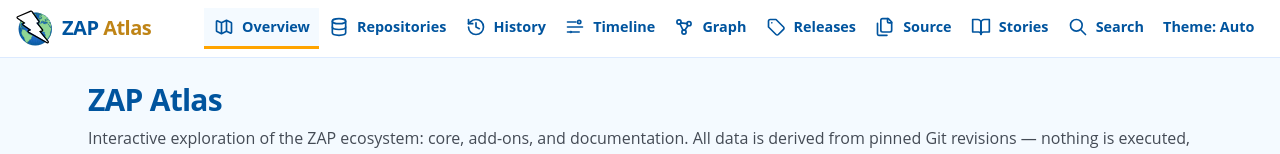
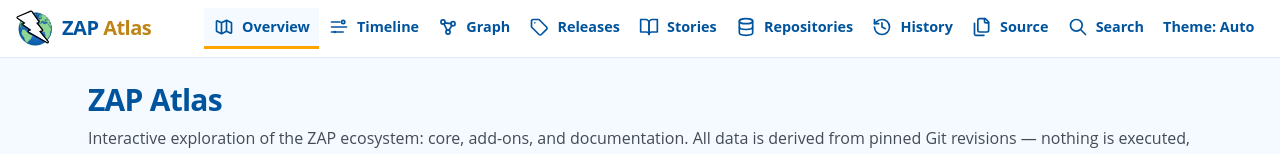
Before and after one commit to kingthorin/zap-atlas, a React (Vite) app in the folder frontend/: page / in a window 1280 px wide. Shown: the top 154 px of the page. Built offline with nearby package versions, Linux system fonts and the light colour scheme; no server answers.

Commit message:
Reorder the header navigation
Overview, Timeline, Graph, Releases, Stories, Repositories, History, Source, Search.

Signed-off-by: kingthorin <kingthorin@users.noreply.github.com>

```diff
--- a/frontend/src/components/layout.tsx
+++ b/frontend/src/components/layout.tsx
@@ -37,13 +37,13 @@ const SearchIcon = () => (
 
 export const NAV = [
   { to: "/", label: "Overview", icon: MapIcon },
-  { to: "/repositories", label: "Repositories", icon: CylinderIcon },
-  { to: "/history", label: "History", icon: HistoryIcon },
   { to: "/timeline", label: "Timeline", icon: TimelineIcon },
   { to: "/graph", label: "Graph", icon: GraphIcon },
   { to: "/releases", label: "Releases", icon: TagIcon },
+  { to: "/stories", label: "Stories", icon: BookIcon },
+  { to: "/repositories", label: "Repositories", icon: CylinderIcon },
+  { to: "/history", label: "History", icon: HistoryIcon },
   { to: "/source", label: "Source", icon: FilesIcon },
-  { to: "/stories", label: "Stories", icon: BookIcon },
   { to: "/search", label: "Search", icon: SearchIcon },
 ];
 
```
